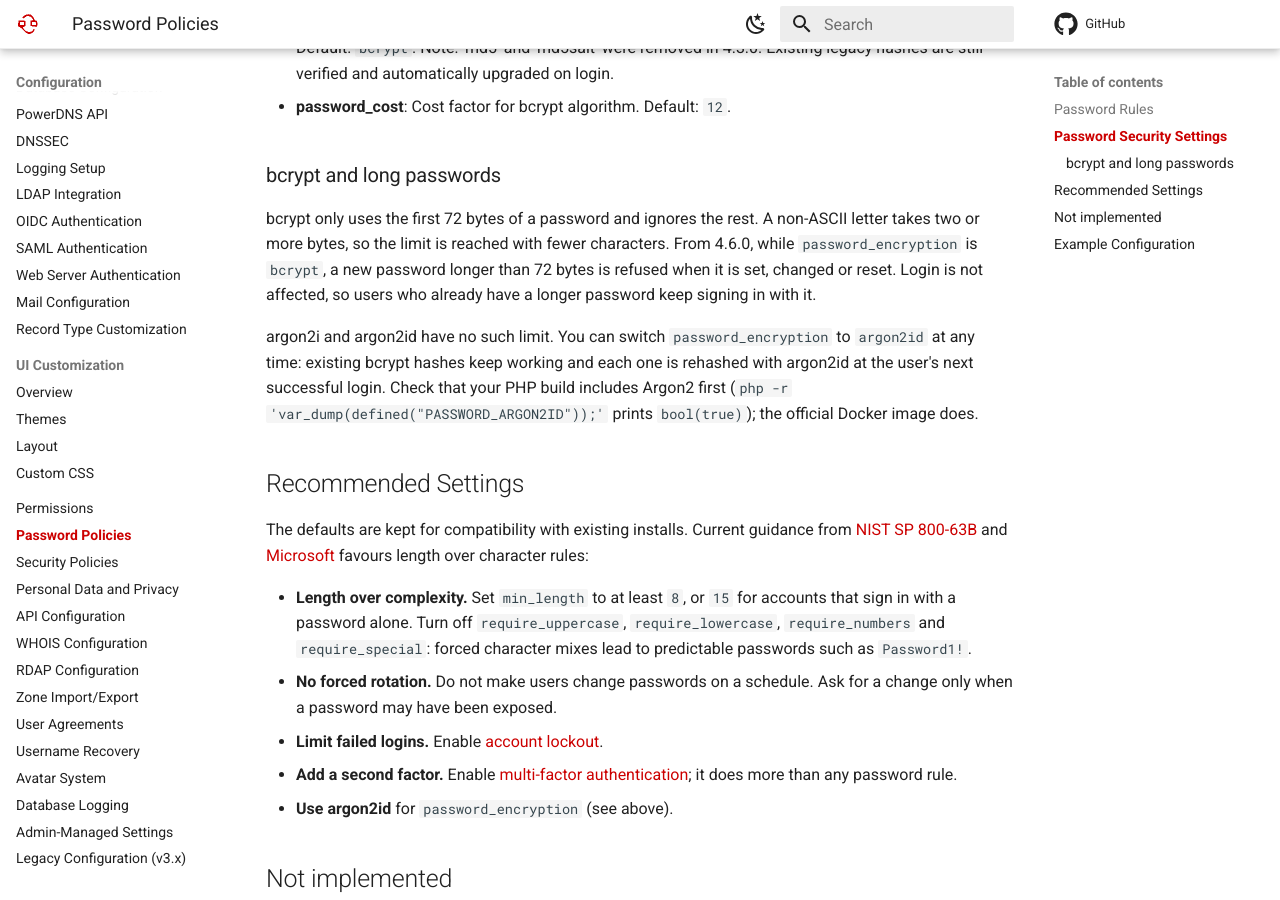
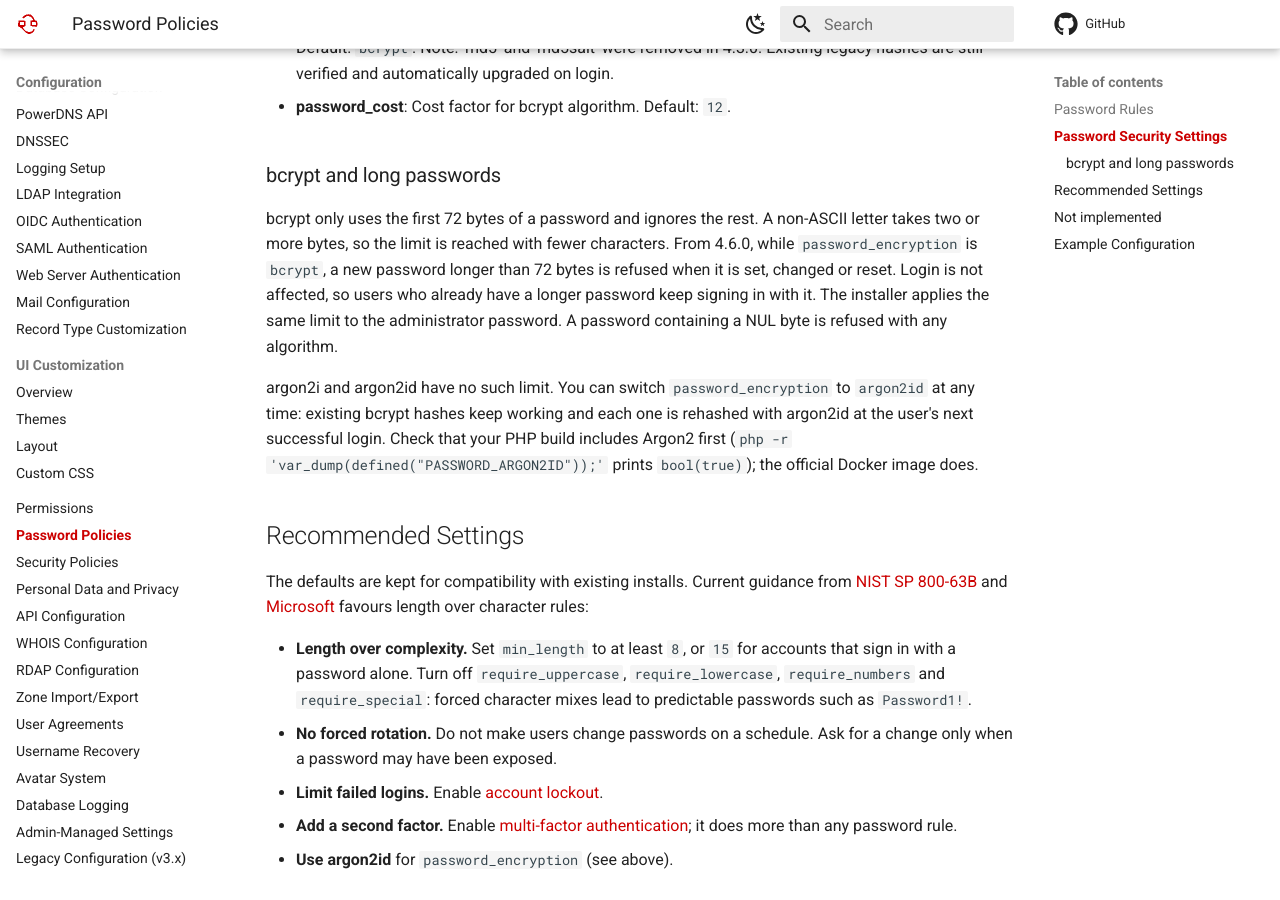
Before and after one commit to poweradmin/poweradmin-docs, an MkDocs documentation site: the page built from docs/configuration/password-policies.md, in a window 1280 px wide and 900 px high, scrolled down 807 px. Built offline with MkDocs 1.6.1 and Material for MkDocs 9.7.7, drawn with Linux system fonts in a browser that asks for light colours; nearby versions of some CDN libraries; library files that are not in the unit come from our copies; comment, search, counter and statistics services are not loaded.

Commit message:
docs(configuration): note the installer's 72-byte limit and the NUL byte refusal

```diff
--- a/docs/configuration/password-policies.md
+++ b/docs/configuration/password-policies.md
@@ -24,7 +24,7 @@ The following additional security settings are available in the `security` secti
 
 ### bcrypt and long passwords
 
-bcrypt only uses the first 72 bytes of a password and ignores the rest. A non-ASCII letter takes two or more bytes, so the limit is reached with fewer characters. From 4.6.0, while `password_encryption` is `bcrypt`, a new password longer than 72 bytes is refused when it is set, changed or reset. Login is not affected, so users who already have a longer password keep signing in with it.
+bcrypt only uses the first 72 bytes of a password and ignores the rest. A non-ASCII letter takes two or more bytes, so the limit is reached with fewer characters. From 4.6.0, while `password_encryption` is `bcrypt`, a new password longer than 72 bytes is refused when it is set, changed or reset. Login is not affected, so users who already have a longer password keep signing in with it. The installer applies the same limit to the administrator password. A password containing a NUL byte is refused with any algorithm.
 
 argon2i and argon2id have no such limit. You can switch `password_encryption` to `argon2id` at any time: existing bcrypt hashes keep working and each one is rehashed with argon2id at the user's next successful login. Check that your PHP build includes Argon2 first (`php -r 'var_dump(defined("PASSWORD_ARGON2ID"));'` prints `bool(true)`); the official Docker image does.
 
```
